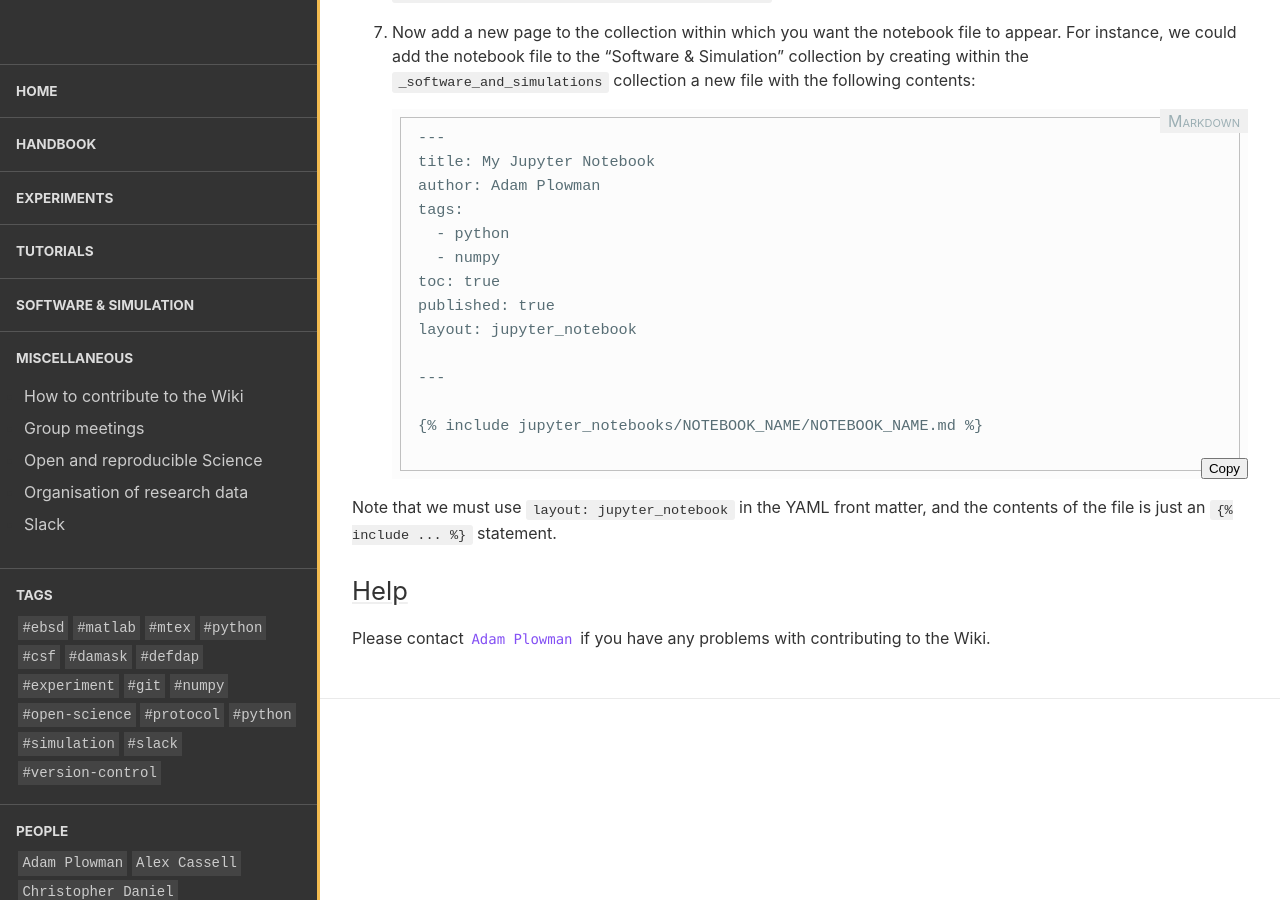
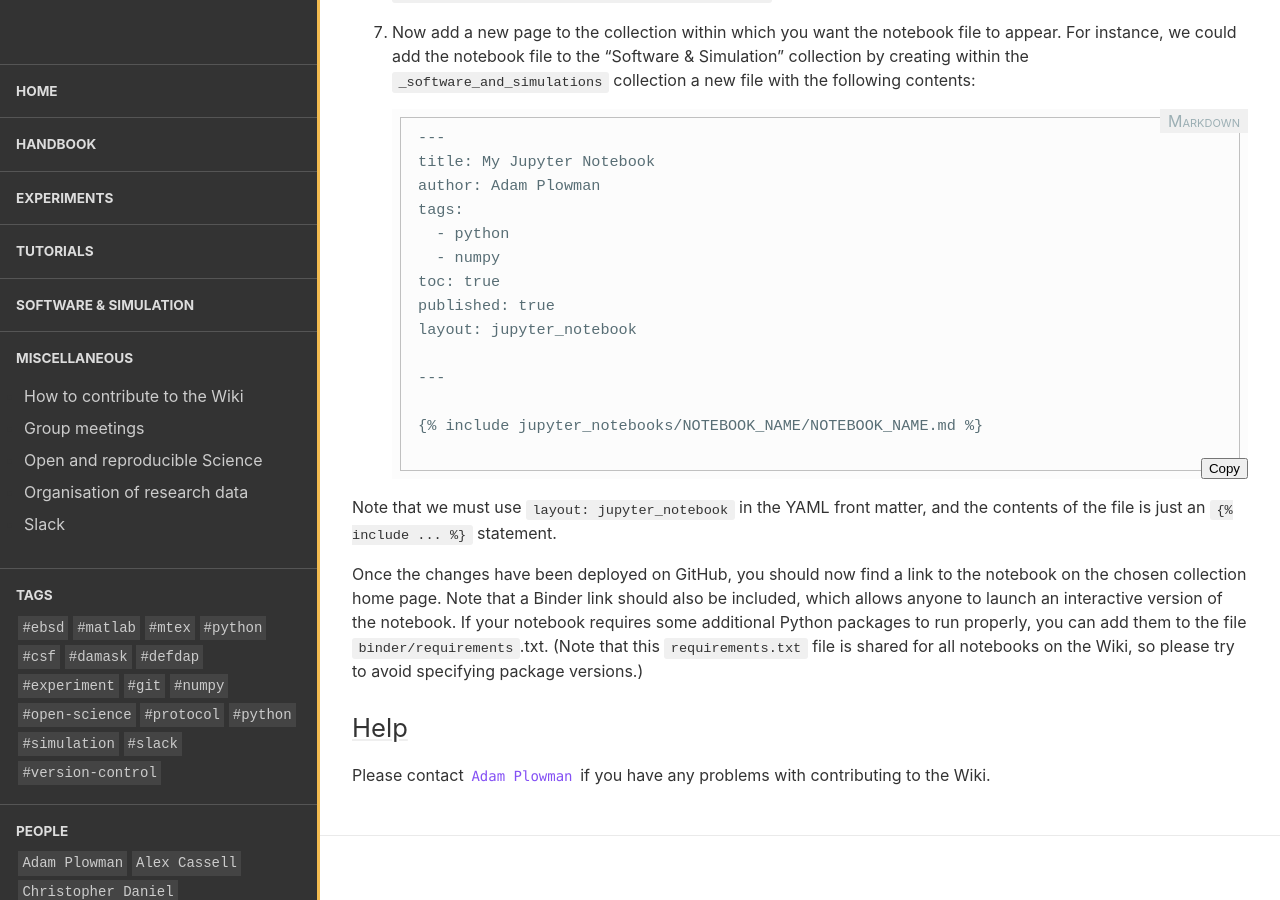
Before and after one commit to LightForm-group/wiki, a Jekyll site: the page built from collections/_miscellaneous/contribution.md, in a window 1280 px wide and 900 px high, scrolled down 5640 px. Built offline with Jekyll 4.4.1, drawn with Linux system fonts in a browser that asks for light colours; nearby versions of some CDN libraries.

Commit message:
Add note about notebook binder requirements

```diff
--- a/collections/_miscellaneous/contribution.md
+++ b/collections/_miscellaneous/contribution.md
@@ -112,6 +112,8 @@ After you "commit" the changes, you'll again need to wait a couple of minutes be
 
   Note that we must use `layout: jupyter_notebook` in the YAML front matter, and the contents of the file is just an {% raw %}`{% include ... %}`{% endraw %} statement.
 
+Once the changes have been deployed on GitHub, you should now find a link to the notebook on the chosen collection home page. Note that a Binder link should also be included, which allows anyone to launch an interactive version of the notebook. If your notebook requires some additional Python packages to run properly, you can add them to the file `binder/requirements`.txt. (Note that this `requirements.txt` file is shared for all notebooks on the Wiki, so please try to avoid specifying package versions.)
+
 ## Help
 
 Please contact @AdamPlowman if you have any problems with contributing to the Wiki.
```
